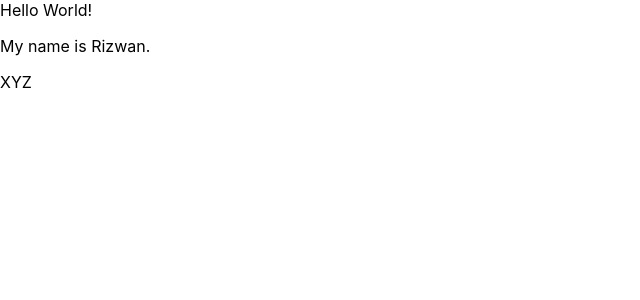
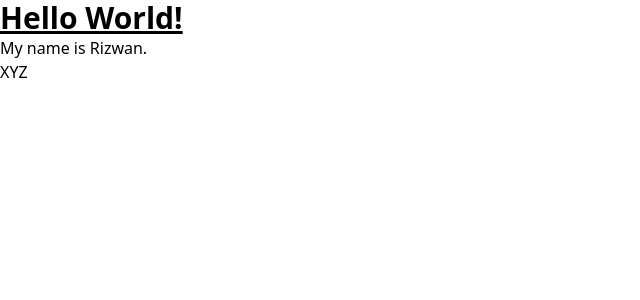
Before and after one commit to Riz-7595/react-basic, a React (Create React App) app: page / in a window 1280 px wide. Shown: the top 300 px of the page, without its empty margins (0-640 px from the left). Built offline with nearby package versions, Linux system fonts and the light colour scheme.

Commit message:
setup tailwind

```diff
--- a/package.json
+++ b/package.json
@@ -32,5 +32,8 @@
       "last 1 firefox version",
       "last 1 safari version"
     ]
+  },
+  "devDependencies": {
+    "tailwindcss": "^3.4.17"
   }
 }
--- a/src/components/Header.jsx
+++ b/src/components/Header.jsx
@@ -3,9 +3,9 @@
 const Header = () => {
   return (
     <div>
-        <div>
+      <h1 className="text-3xl font-bold underline">
         Hello World!
-        </div>
+      </h1>
       <Footer>
         Rizwan
       </Footer>
@@ -19,7 +19,7 @@
   const o = false;
 
 
-    return(
+    return (
     <div>
       <p>My name is {props.children}.</p>
       {
@@ -31,4 +31,4 @@
   )
 }
 
-export {Header}
+export { Header }
--- a/src/index.css
+++ b/src/index.css
@@ -1,13 +1,3 @@
-body {
-  margin: 0;
-  font-family: -apple-system, BlinkMacSystemFont, 'Segoe UI', 'Roboto', 'Oxygen',
-    'Ubuntu', 'Cantarell', 'Fira Sans', 'Droid Sans', 'Helvetica Neue',
-    sans-serif;
-  -webkit-font-smoothing: antialiased;
-  -moz-osx-font-smoothing: grayscale;
-}
-
-code {
-  font-family: source-code-pro, Menlo, Monaco, Consolas, 'Courier New',
-    monospace;
-}
+@tailwind base;
+@tailwind components;
+@tailwind utilities;
--- /dev/null
+++ b/tailwind.config.js
@@ -0,0 +1,10 @@
+/** @type {import('tailwindcss').Config} */
+module.exports = {
+  content: [
+    "./src/**/*.{js,jsx,ts,tsx}",
+  ],
+  theme: {
+    extend: {},
+  },
+  plugins: [],
+}
```
Also changed, not shown: 1 other file (tests, documents, lock files or other folders). Lines whose indentation alone changed are shown as unchanged.
